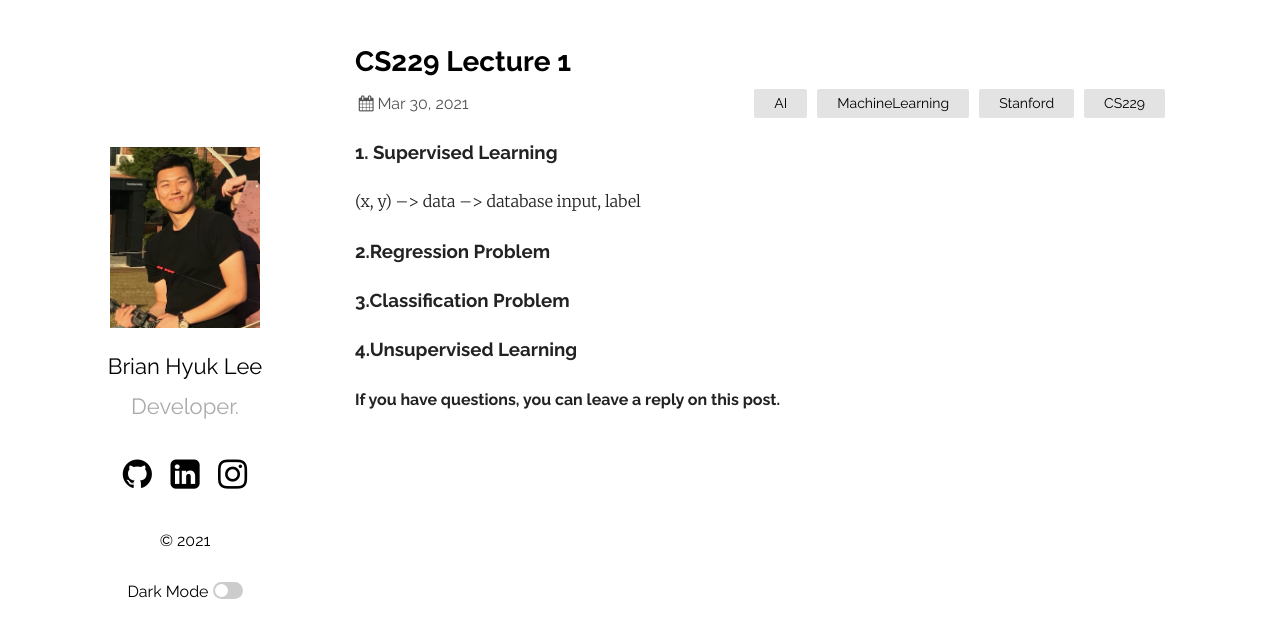
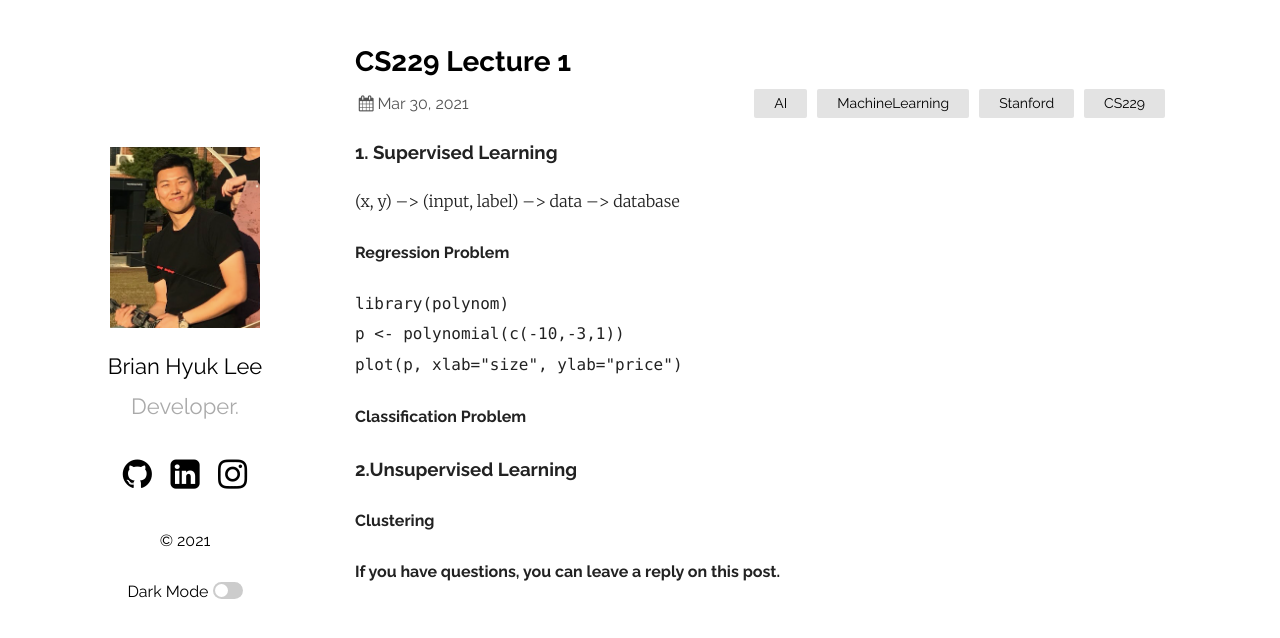
Before and after one commit to dlgur1994/dlgur1994.github.io, a Jekyll site: the page built from _posts/2021-03-29-CS229-Lecture1.md, in a window 1280 px wide. Shown: the top 638 px of the page. Built offline with Jekyll 4.4.1, drawn with Linux system fonts in a browser that asks for light colours; our own code applies the rules of GitHub Pages for plain Markdown files.

Commit message:
lecture1 ing 21/04/01

````diff
--- a/_posts/2021-03-29-CS229-Lecture1.md
+++ b/_posts/2021-03-29-CS229-Lecture1.md
@@ -6,13 +6,19 @@ comments: true
 ---
 
 ### 1. Supervised Learning
-(x, y) --> data --> database
-input, label
+(x, y) --> (input, label) --> data --> database
 
-### 2.Regression Problem
+#### Regression Problem
+```{r}
+library(polynom)
+p <- polynomial(c(-10,-3,1))
+plot(p, xlab="size", ylab="price")
+```
 
-### 3.Classification Problem
+#### Classification Problem
 
-### 4.Unsupervised Learning
+
+### 2.Unsupervised Learning
+#### Clustering
 
 #### If you have questions, you can leave a reply on this post.
````
